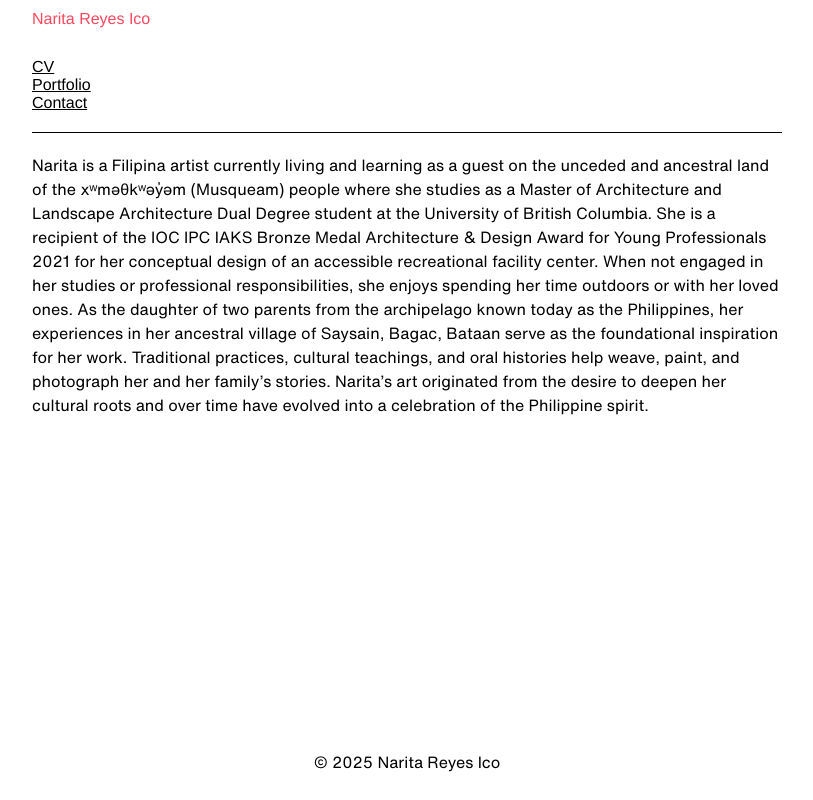
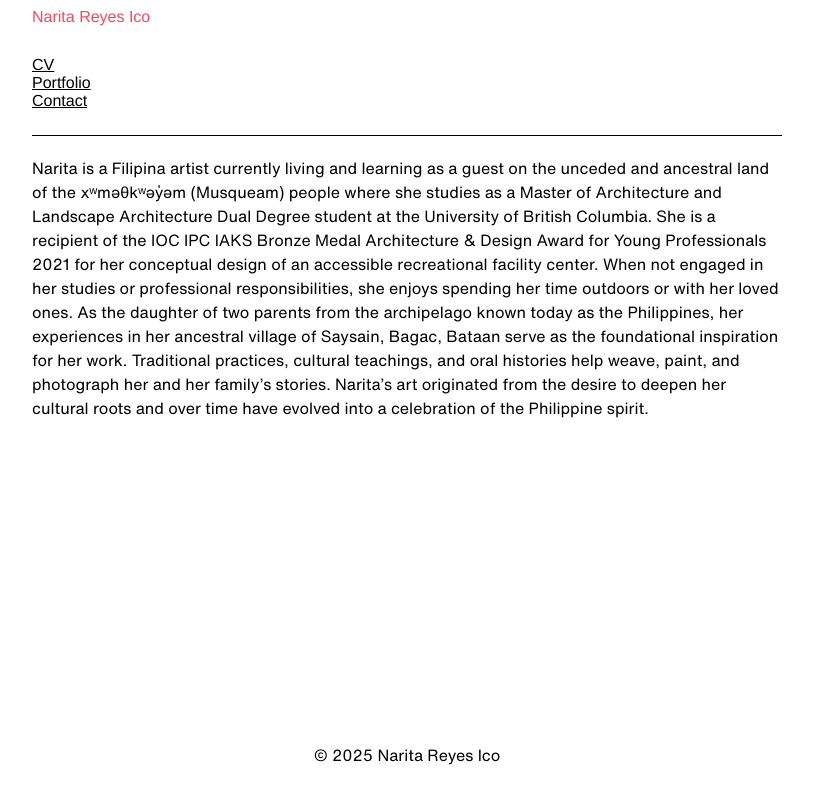
Before and after one commit to narita-html/narita.github.io, a plain HTML site: page index.html in a window 1280 px wide. Shown: the whole page, without its empty margins (233-1046 px from the left). Drawn offline with Linux system fonts and the light colour scheme; a web font is replaced by a local one.

Commit message:
Add files via upload

```diff
--- a/style.css
+++ b/style.css
@@ -30,28 +30,24 @@ html, body {
 }
 
 .container {
-	min-height: 90vh;
-	min-width: 90vh;
+	min-height: 85vh;
 }
 
 /* title and nav div */
 .header {
 	display: flex;
 	justify-content: flex-start;
-	margin-top: 10px;
 	margin-right: auto;
 	margin-left: auto;
-	margin-bottom: 20px;
+	margin-bottom: 25px;
 	max-width: 750px;
 	border-style: none;
 }
 
 .content {
 	border-top: 1px solid black;
-	margin-top: 10px;
 	margin-right: auto;
 	margin-left: auto;
-	margin-bottom: 10px;
 	max-width: 750px;
 	padding-top: 20px;
 }
@@ -61,7 +57,7 @@ html, body {
 	margin-right: auto;
 	margin-left: auto;
 	max-width: 750px;
-	margin-top: 20px;
+	margin-top: 55px;
 	bottom: 0;
 }
 
```
